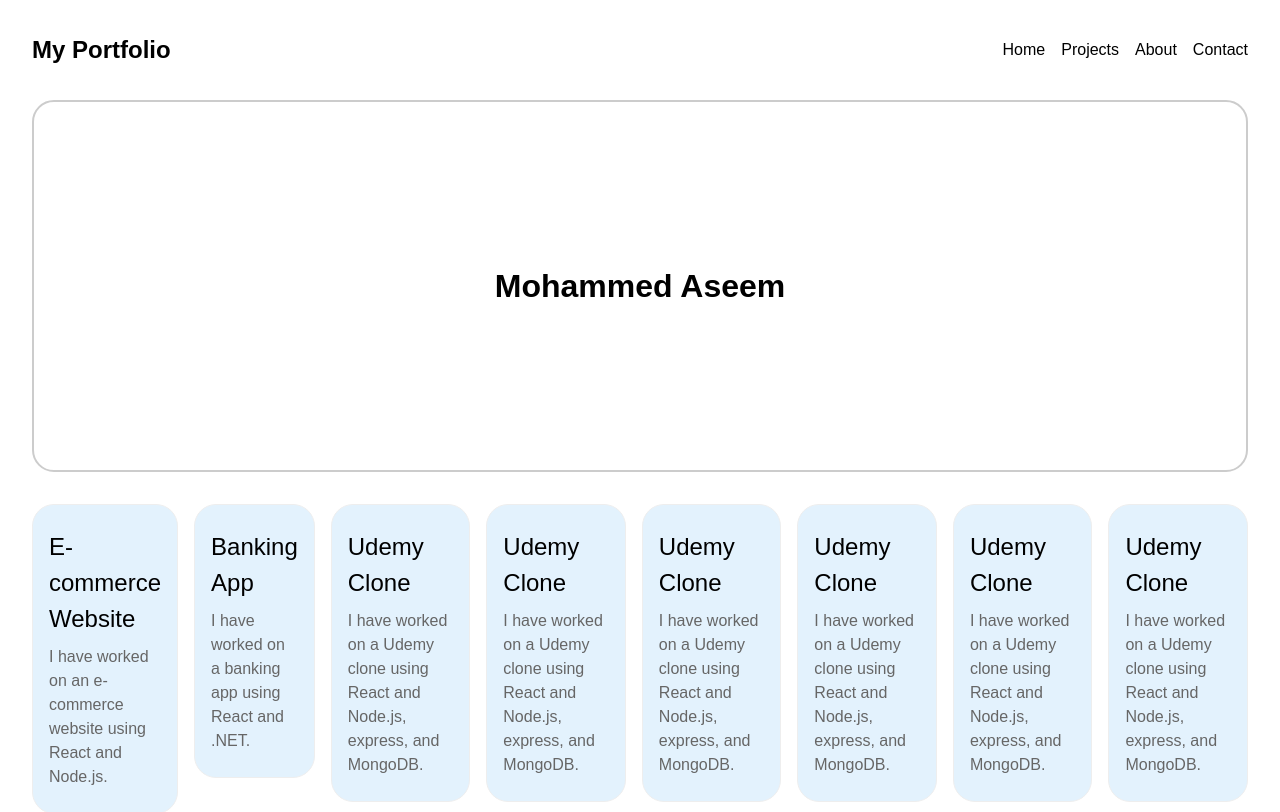
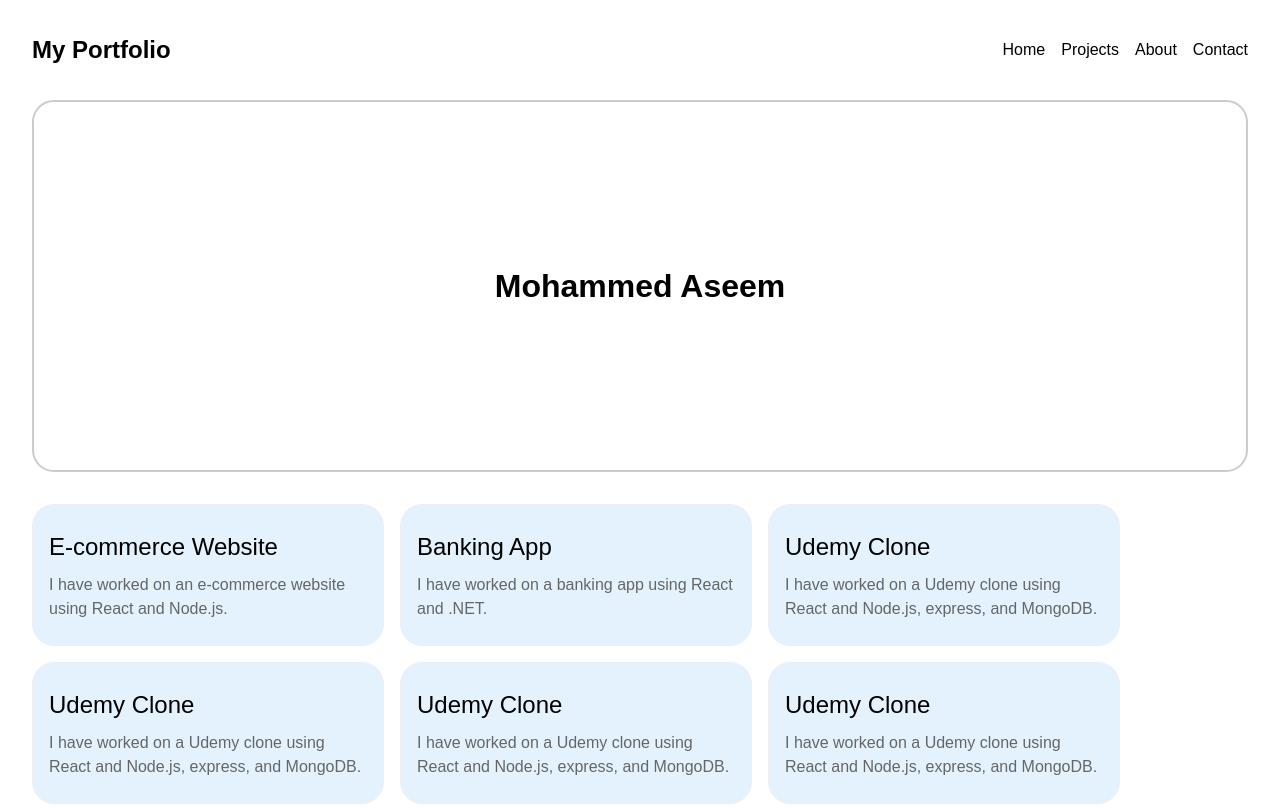
Before and after one commit to mdaseem/Aseem_Portfolio, a Next.js app in the folder my-portfolio/: page /Projects in a window 1280 px wide. Shown: the top 812 px of the page. Built offline with nearby package versions, Linux system fonts and the light colour scheme.

Commit message:
my portfolio tiles minor changes

```diff
--- a/my-portfolio/src/app/components/Atoms/ProjectTiles/ProjectTile.css
+++ b/my-portfolio/src/app/components/Atoms/ProjectTiles/ProjectTile.css
@@ -3,6 +3,7 @@
   background: #e3f2fd; /* light blue background */
     transition: background 0.3s, box-shadow 0.3s;
     border-radius: 22px;
+    max-width: 22em;
 }
 
 .project-tile-main-content {
@@ -32,5 +33,6 @@
 @media (max-width: 767px) {
   .project-tile {
     flex-basis: 100%;
+    max-width: 100%;
   }
 }
--- a/my-portfolio/src/app/components/Molecules/ProjectsContainer/ProjectsContainer.css
+++ b/my-portfolio/src/app/components/Molecules/ProjectsContainer/ProjectsContainer.css
@@ -2,10 +2,11 @@
   display: flex;
   flex-direction: row;
   gap: 16px;
+  flex-wrap: wrap;
 }
 
 @media (max-width: 767px) {
   .project-container-main-content {
-    flex-wrap: wrap;
+    /* flex-wrap: wrap; */
   }
 }
```
